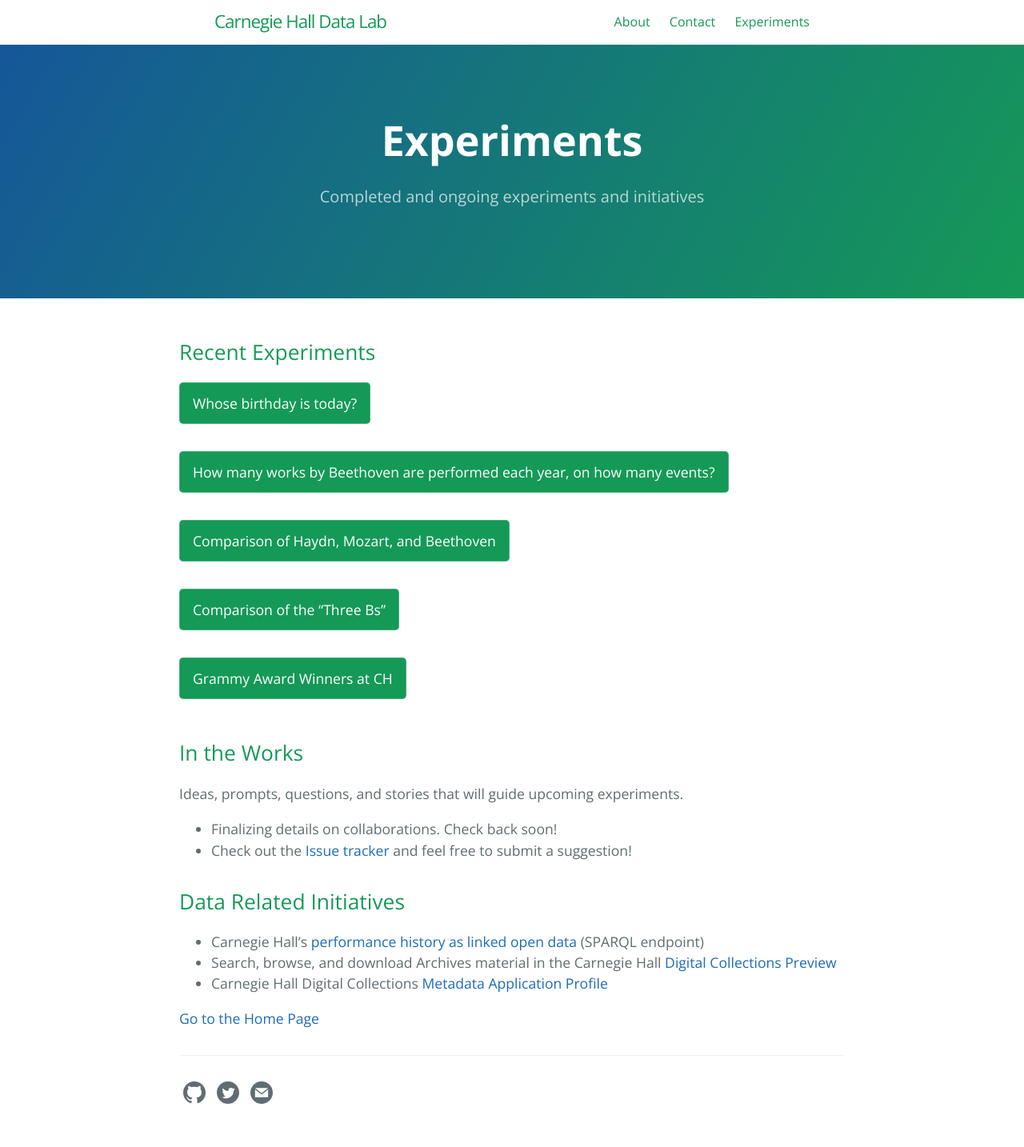
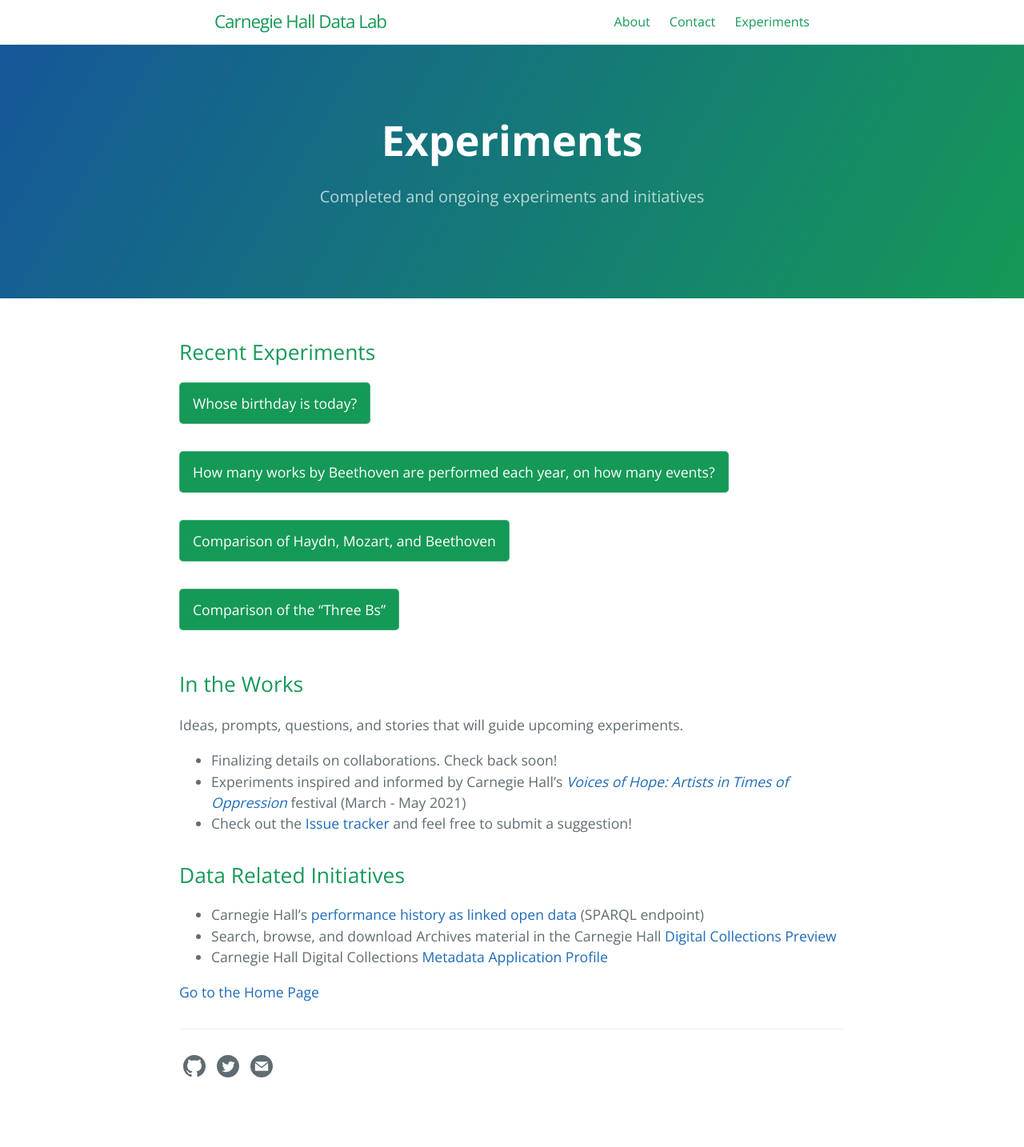
Before and after one commit to CarnegieHall/datalab, a Jekyll site: the page built from experiments.md, in a window 1280 px wide. Shown: the whole page at 80% size. Built offline with Jekyll 4.4.1, drawn with Linux system fonts in a browser that asks for light colours; after the commit the page ends 1401 px from its top, so only the background shows below that.

Commit message:
add voh to in the works

```diff
--- a/experiments.md
+++ b/experiments.md
@@ -17,13 +17,12 @@ order: 2
 
 [Comparison of the "Three Bs"](/experiments/chdl-0004.md){: .btn}
 
-[Grammy Award Winners at CH](/experiments/chdl-0005.md){: .btn}
-
 ## In the Works
 
 Ideas, prompts, questions, and stories that will guide upcoming experiments.
 
 - Finalizing details on collaborations. Check back soon!
+- Experiments inspired and informed by Carnegie Hall's *[Voices of Hope: Artists in Times of Oppression](https://www.carnegiehall.org/Events/Season-Highlights/Voices-of-Hope)* festival (March - May 2021)
 - Check out the <a href="https://github.com/CarnegieHall/datalab/issues" target="_blank">Issue tracker</a> and feel free to submit a suggestion!
 
 ## Data Related Initiatives
```
